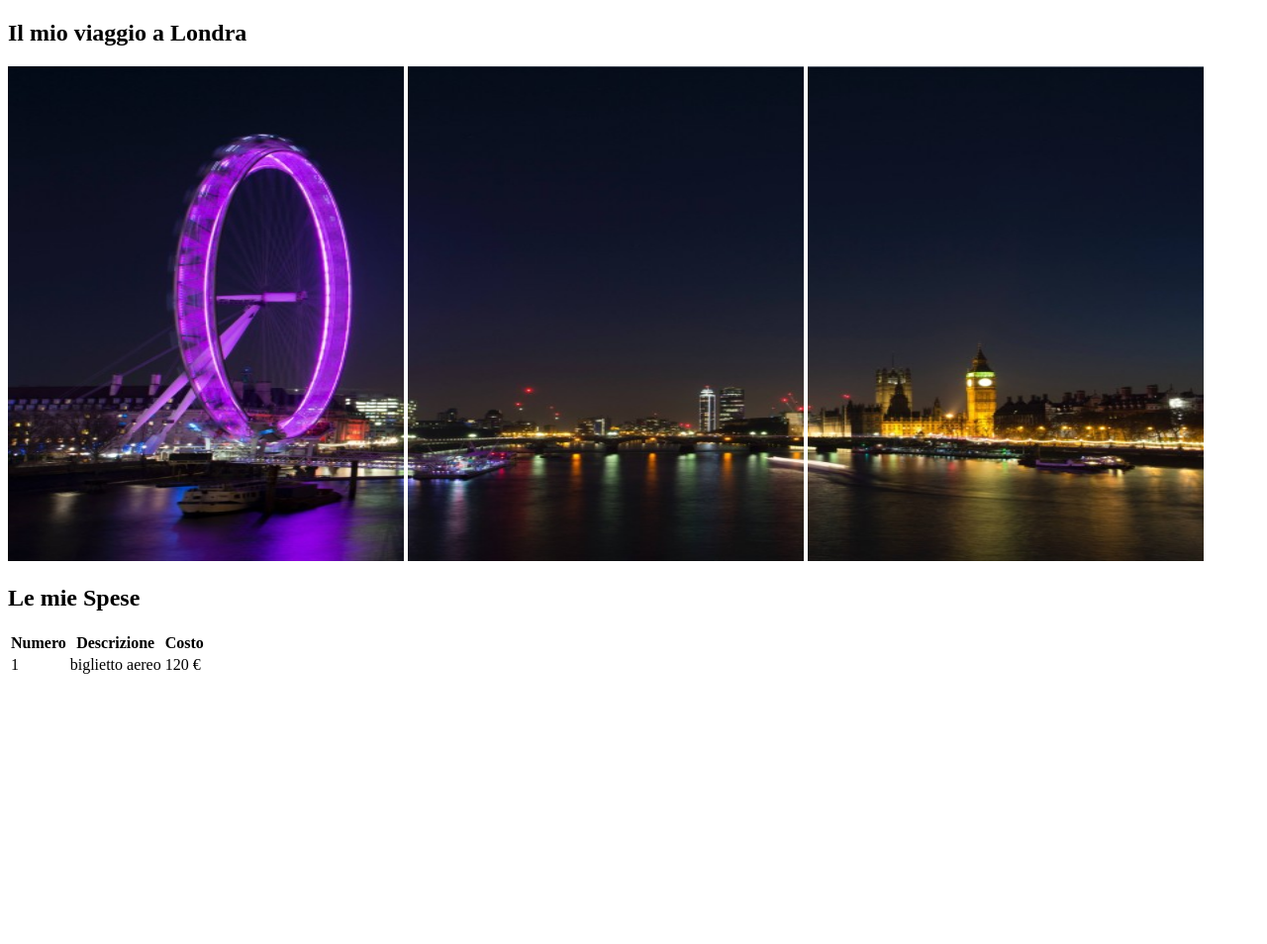
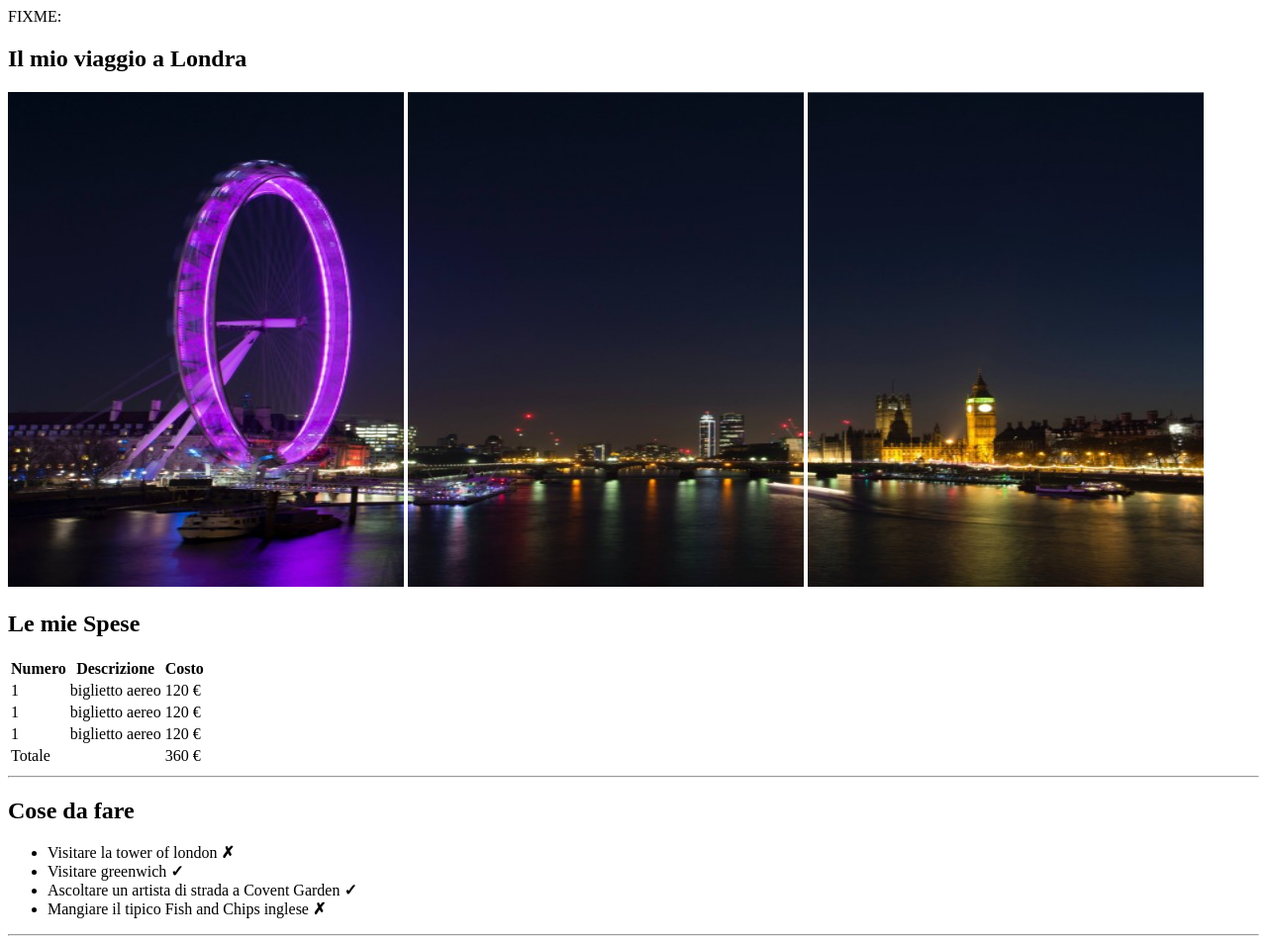
Before and after one commit to AlexFruitPunch/html-london-trip, a plain HTML site: page index.html in a window 1280 px wide. Shown: the whole page at 99% size. Before the commit the page ends 800 px from the top, so only its background shows below. Drawn offline with Linux system fonts and the light colour scheme; files whose address does not match are found by name.

Commit message:
Completate la tabella e lista non ordinata

```diff
--- a/index.html
+++ b/index.html
@@ -5,7 +5,7 @@
 </head>
 
 <body>
-    <!--ricontrollare prima di finire perchè non visualizza le immagini-->
+    FIXME: <!--ricontrollare perchè immagini non visualizzabili-->
     <!--titolo e ruota panoramica-->
     <section>
         <h1>Il mio viaggio a Londra</h1>
@@ -14,10 +14,10 @@
         <img src ="pexels-bill-emrich-230794-2.jpg" width="400" height="500"/>
         <br>
     </section>
-    <!--ricontrollare prima di finire perchè non visualizza le immagini-->
+
 
     <h2>Le mie Spese</h2>
-    <!--Sezione le mie spese-->
+    <!--Tabella Sezione le mie spese-->
     <section>
         <table>
             <thead>
@@ -36,10 +36,38 @@
                     <td>biglietto aereo</td>
                     <td>120 €</td>
                 </tr>
+                <tr>
+                    <!--seconda riga tabella-->
+                    <td>1</td>
+                    <td>biglietto aereo</td>
+                    <td>120 €</td>
+                </tr>
+                <tr>
+                    <!--terza riga tabella-->
+                    <td>1</td>
+                    <td>biglietto aereo</td>
+                    <td>120 €</td>
+                </tr>
+                <tr>
+                    <!--Totale Spesa e quarta riga-->
+                    <td>Totale</td>
+                    <td></td>
+                    <td>360 €</td>
+                </tr>
             </tbody>
         </table>
     </section>
-
+    <!--Fine Sezione le mie spese-->
+    <hr>
+    <!--Lista non ordinata COSE DA FARE-->
+    <h2>Cose da fare</h2>
+    <ul>
+        <li>Visitare la tower of london <b>&cross;</b></li>
+        <li>Visitare greenwich <b>&check;</b></li>
+        <li>Ascoltare un artista di strada a Covent Garden <b>&check;</b></li>
+        <li>Mangiare il tipico Fish and Chips inglese <b>&cross;</b></li>
+    </ul>
+    <hr>
 </body>
 
 </html>
```
